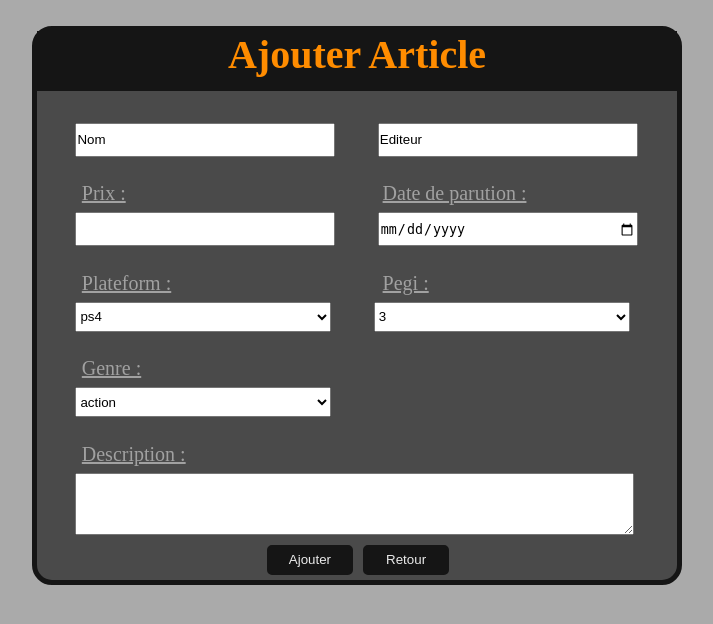
After one commit to bdxran/ProjetFinal, a PHP site: page /views/add_article.php in a window 1280 px wide. The commit adds this page. Shown: the top 624 px of the page, without its empty margins (283-996 px from the left). Run offline with PHP 8.4, Linux system fonts and the light colour scheme; the template is opened without the code that fills it, so the values that code supplies are empty.

Commit message:
update article
ajout form add article et del article(non fonctionnel)

```diff
--- /dev/null
+++ b/css/form.css
@@ -0,0 +1,91 @@
+* {
+  margin: 0;
+  padding: 0;
+}
+
+body {
+  margin: 2% auto 0 auto;
+  background-color: #AAAAAA;
+}
+
+#form {
+  margin: auto;
+  width: 50%;
+  background-color: #4A4A4A;
+  border: 5px solid #151515;
+  border-radius: 20px;
+}
+
+h1 {
+  margin: 0;
+  padding: 0;
+  width: 100%;
+  height: 60px;
+  background-color: #151515;
+  text-align: center;
+  font-size: 40px;
+  color: #FF8C00;
+}
+
+.list {
+  margin: 5% 0 0 0;
+  list-style: none;
+}
+
+.ligne_list {
+  display: block;
+  margin: 0 0 3% 0;
+}
+
+.title_list {
+  float: left;
+  margin: 1% 0 0 7%;
+  display: block;
+  width: 40%;
+  height: 30px;
+  font-size: 20px;
+  color: #A1A1A1;
+  text-decoration: underline;
+}
+
+.input {
+  margin: 0 0 0 6%;
+  width: 40%;
+  height: 30px;
+}
+
+.input:value {
+  color: black;
+  font-size: 18px;
+}
+
+.textarea {
+  margin: 0 0 0 6%;
+  width: 87%;
+  height: 60px;
+}
+
+.button {
+  margin: 3% 0 3% 3%;
+  width: 45%;
+  height: 30px;
+  background-color: #151515;
+  border: 2px solid #151515;
+  border-radius: 5px;
+  color: #EAEAEA;
+}
+
+.button:hover {
+  margin: 3% 0 3% 3%;
+  width: 45%;
+  height: 30px;
+  background-color: #151515;
+  border: 2px solid #151515;
+  border-radius: 5px;
+  color: #FF8C00;
+}
+
+p {
+  margin: auto;
+  width: 30%;
+}
--- a/css/header.css
+++ b/css/header.css
@@ -7,7 +7,7 @@
   body {
     margin: 0;
     padding: 0;
-    background-color: #eaeaea;
+    background-color: #AAAAAA;
   }
 
   header {
@@ -144,7 +144,8 @@
     width: 80%;
     margin: auto;
     padding: 0;
-    background-color: #eaeaea;
+    background-color: #AAAAAA;
+
   }
 
   header {
--- /dev/null
+++ b/js/del_placeholder.js
@@ -0,0 +1,5 @@
+jQuery(document).ready(function () {
+  jQuery('input,textarea').focus(function(){
+     jQuery(this).removeAttr('placeholder');
+  });
+});
--- a/views/404.php
+++ b/views/404.php
@@ -12,6 +12,6 @@ $title = '404';
 
 $content = ob_get_clean();
 
-include('includes/layout.php');
+include('layouts/layout.php');
 
 ?>
--- /dev/null
+++ b/views/add_article.php
@@ -0,0 +1,65 @@
+<!DOCTYPE html>
+<html>
+  <head>
+    <meta charset="utf-8" />
+    <title><?=$title ?></title>
+    <link rel="stylesheet" type="text/css" href="../css/form.css"></link>
+    <script type="text/javascript" src="../js/del_placeholder.js"></script>
+  </head>
+  <body>
+    <div id="form">
+      <h1>Ajouter Article</h1>
+      <form method="post">
+        <ul class="list">
+          <li class="ligne_list"><input type="text" name="nameGame" value="Nom" onfocus="if (this.value=='Nom') this.value=''" class="input"/>
+          <input type="text" name="editeur" value="Editeur" onfocus="if (this.value=='Editeur') this.value=''" class="input"/></li>
+          <li class="title_list"><span>Prix :</span></li>
+          <li class="title_list"><span>Date de parution :</span></li>
+          <li class="ligne_list"><input type="number" step="0.01" name="prix" class="input"/>
+          <input type="date" name="date_parution" class="input"/></li>
+
+          <li class="title_list"><span>Plateform :</span></li>
+          <li class="title_list"><span>Pegi :</span></li>
+
+          <li class="ligne_list">
+            <select name="plateform" class="input">
+              <option value="ps4">ps4</option>
+              <option value="xbox">xbox</option>
+              <option value="pc">pc</option>
+              <option value="switch">switch</option>
+            </select>
+            <select name="pegi" class="input">
+              <option value="3">3</option>
+              <option value="7">7</option>
+              <option value="12">12</option>
+              <option value="16">16</option>
+              <option value="18">18</option>
+            </select>
+          </li>
+          <li class="title_list"><span>Genre :</span></li>
+          <li class="title_list"></li>
+          <li class="ligne_list">
+            <select name="genre" class="input">
+              <option value="action">action</option>
+              <option value="aventure">aventure</option>
+              <option value="course automobile">course automobile</option>
+              <option value="gestion">gestion</option>
+              <option value="plateform">plateform</option>
+              <option value="simulation">simulation</option>
+              <option value="role">rôle</option>
+              <option value="tir">tir</option>
+            </select>
+          </li>
+
+          <li class="title_list"><span>Description :</span></li>
+          <li class="title_list"></li>
+          <textarea name="description" class="textarea"></textarea>
+        </ul>
+        <p>
+        <input type="submit" name="submit" value="Ajouter" class="button"/>
+        <a href="panneau_administration"><input type="button" name="retour" value="Retour" class="button"/></a>
+        </p>
+      </form>
+    </div>
+  </body>
+</html>
--- a/views/includes/layout.php
+++ b/views/layouts/layout.php
@@ -8,8 +8,8 @@
     <link rel="stylesheet" type="text/css" href="../../css/footer.css"></link>
   </head>
   <body>
-    <?php include('header.php') ?>
-    <?php include('content.php') ?>
-    <?php include('footer.php') ?>
+    <?php include('includes/header.php') ?>
+    <?php include('includes/content.php') ?>
+    <?php include('includes/footer.php') ?>
   </body>
 </html>
--- a/views/login.php
+++ b/views/login.php
@@ -2,7 +2,7 @@
 <html>
     <head>
         <meta charset="utf-8" />
-          <title><?=$title ?></title>
+        <title><?=$title ?></title>
     </head>
     <body>
         <form method="post">
--- a/views/panneau_administration.php
+++ b/views/panneau_administration.php
@@ -1,3 +1,3 @@
 <?php
-  include('includes/layoutAdmin.php');
+  include('layouts/layoutAdmin.php');
 ?>
--- a/views/welcome.php
+++ b/views/welcome.php
@@ -1,3 +1,3 @@
 <?php
-  include("includes/layout.php")
+  include("layouts/layout.php")
 ?>
```
Also changed, not shown: controllers/add_article.php (added, +12 -0 lines), controllers/del_article.php (added, +11 -0 lines), css/article.css (added, +40 -0 lines), views/del_article.php (added, +35 -0 lines), views/layouts/includes/article.php (added, +11 -0 lines), views/layouts/layoutAdmin.php (renamed from views/includes/layoutAdmin.php, +5 -3 lines), views/layouts/includes/content.php (renamed from views/includes/content.php), views/layouts/includes/footer.php (renamed from views/includes/footer.php), views/layouts/includes/header.php (renamed from views/includes/header.php), views/layouts/includes/panneau_administration.php (renamed from views/includes/panneau_administration.php).
